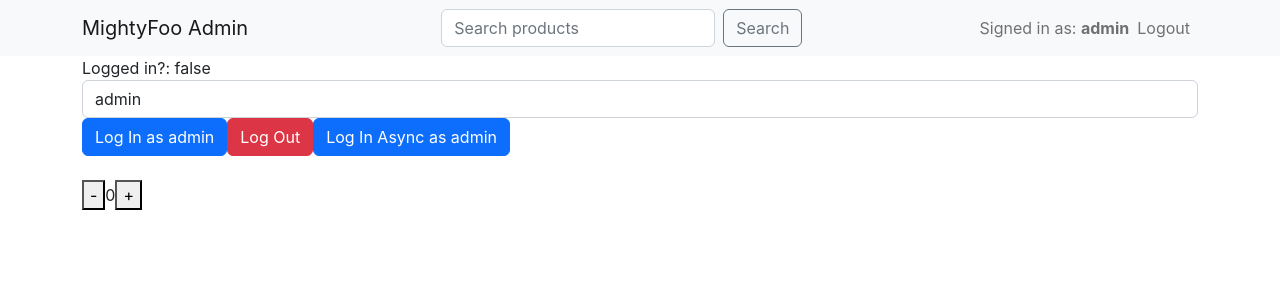
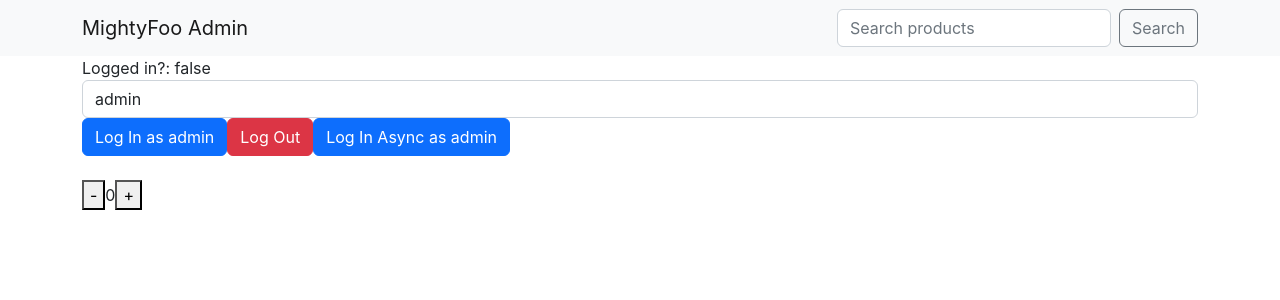
Before and after one commit to vongst/mern-crud, a React (Create React App) app in the folder client/: page / in a window 1280 px wide. Shown: the top 300 px of the page. Built offline with nearby package versions, Linux system fonts and the light colour scheme.

Commit message:
auth stuff

```diff
--- a/client/src/App.tsx
+++ b/client/src/App.tsx
@@ -5,12 +5,18 @@ import 'bootstrap/dist/css/bootstrap.min.css';
 import { BrowserRouter as Router, Switch, Route } from "react-router-dom";
 import { Button, Container, Form, Nav, Navbar } from 'react-bootstrap';
 
-import LoginForm from './Login/LoginForm';
 import { Login } from './features/login/Login';
 import { Counter } from './features/counter/Counter';
 import ProductList from './features/productlist/ProductList';
+import { useAppDispatch, useAppSelector } from './app/hooks';
+import { selectUserName, selectIsLoggedIn, userLogOut } from './features/login/loginSlice';
 
 function App() {
+
+  const userName = useAppSelector(selectUserName) || '';
+  const isLoggedIn = useAppSelector(selectIsLoggedIn);
+  const dispatch = useAppDispatch();
+
   return (
     <div>
       <Navbar expand="lg" variant="light" bg="light">
@@ -26,18 +32,20 @@ function App() {
             <Button variant="outline-secondary">Search</Button>
           </Form>
 
+          {isLoggedIn ?
           <Nav className="justify-content-end">
             <Navbar.Text>
-              Signed in as: <strong>admin</strong>
+              Signed in as: <strong>{userName}</strong>
             </Navbar.Text>
-            <Nav.Link href="#home">Logout</Nav.Link>
+            <Nav.Link onClick={() => dispatch(userLogOut())}>Logout</Nav.Link>
           </Nav>
+           : '' }
 
         </Container>
       </Navbar>
 
       <Container>
-      <Router>
+      {/* <Router>
         <Switch>
           <Route path="/products">
             <ProductList />
@@ -46,7 +54,9 @@ function App() {
             <Login />
           </Route>
         </Switch>
-      </Router>
+      </Router> */}
+
+{isLoggedIn ? <ProductList /> : <Login /> }
       </Container>
     </div>
   );
--- a/client/src/features/login/Login.tsx
+++ b/client/src/features/login/Login.tsx
@@ -14,7 +14,6 @@ import {
 } from './loginSlice';
 
 export function Login() {
-  console.log('potato')
 
   const userName = useAppSelector(selectUserName) || '';
   const isLoggedIn = useAppSelector(selectIsLoggedIn);
```
